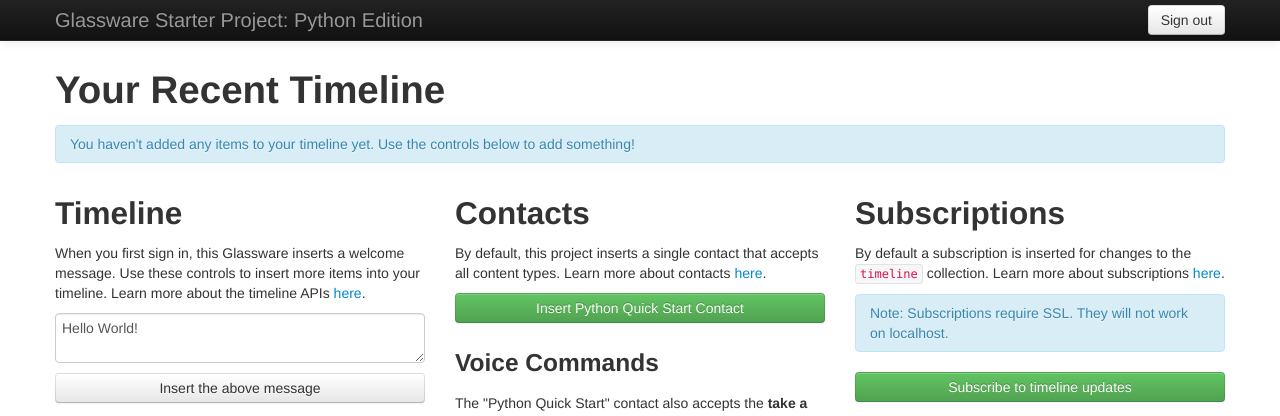
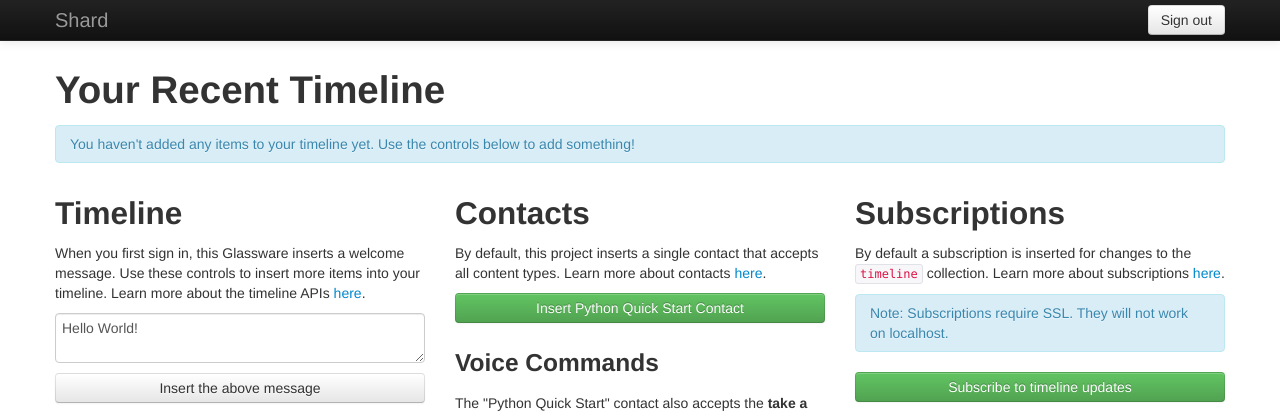
Before and after one commit to jcarrz1/shard, a Python web app: template shard-glass-files/templates/index.html in a window 1280 px wide. Shown: the top 416 px of the page. Run offline with Jinja, Linux system fonts and the light colour scheme; the template is opened without the code that fills it, so the values that code supplies are empty; some libraries are stand-ins or nearby versions.

Commit message:
Added shard contact image.

```diff
--- a/shard-glass-files/templates/index.html
+++ b/shard-glass-files/templates/index.html
@@ -17,7 +17,7 @@ limitations under the License.
 <html>
 <head>
   <meta name="viewport" content="width=device-width, initial-scale=1.0">
-  <title>Glassware Starter Project</title>
+  <title>Shard</title>
   <link href="/static/bootstrap/css/bootstrap.min.css" rel="stylesheet"
         media="screen">
   <link href="/static/bootstrap/css/bootstrap-responsive.min.css"
@@ -28,7 +28,7 @@ limitations under the License.
 <div class="navbar navbar-inverse navbar-fixed-top">
   <div class="navbar-inner">
     <div class="container">
-      <a class="brand" href="#">Glassware Starter Project: Python Edition</a>
+      <a class="brand" href="#">Shard</a>
 
       <div class="nav-collapse collapse">
         <form class="navbar-form pull-right" action="/signout" method="post">
@@ -38,6 +38,12 @@ limitations under the License.
     </div>
   </div>
 </div>
+
+
+
+
+
+
 
 <div class="container">
 
@@ -173,7 +179,7 @@ limitations under the License.
       <form action="/" method="post">
         <input type="hidden" name="operation" value="insertContact">
         <input type="hidden" name="imageUrl"
-               value="/static/images/python.png">
+               value="/static/images/shard.png">
         <input type="hidden" name="name" value="Python Quick Start">
         <input type="hidden" name="id" value="python-quick-start">
         <button class="btn btn-block btn-success" type="submit">
```
Also changed, not shown: shard-glass-files/static/images/shard.png (added).
